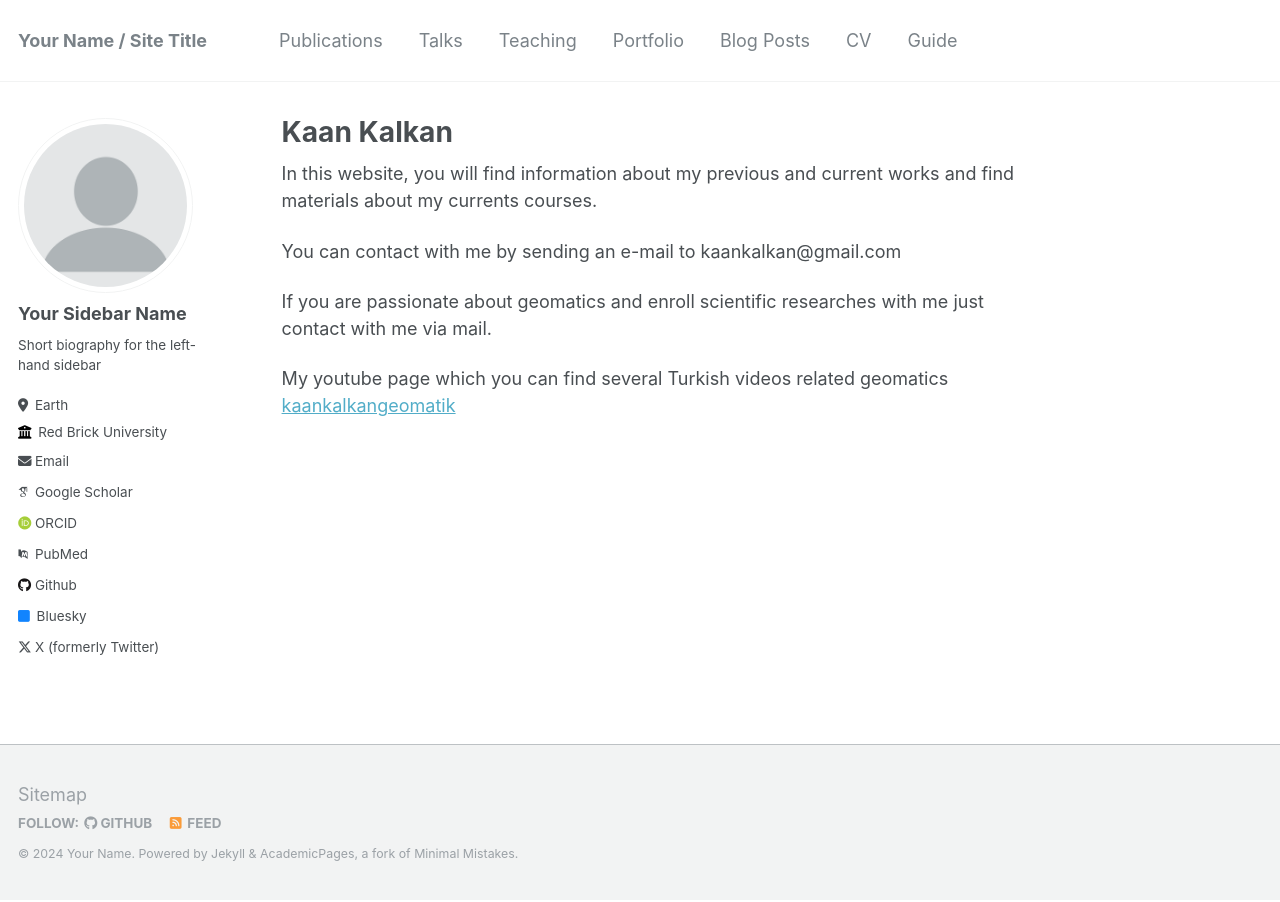
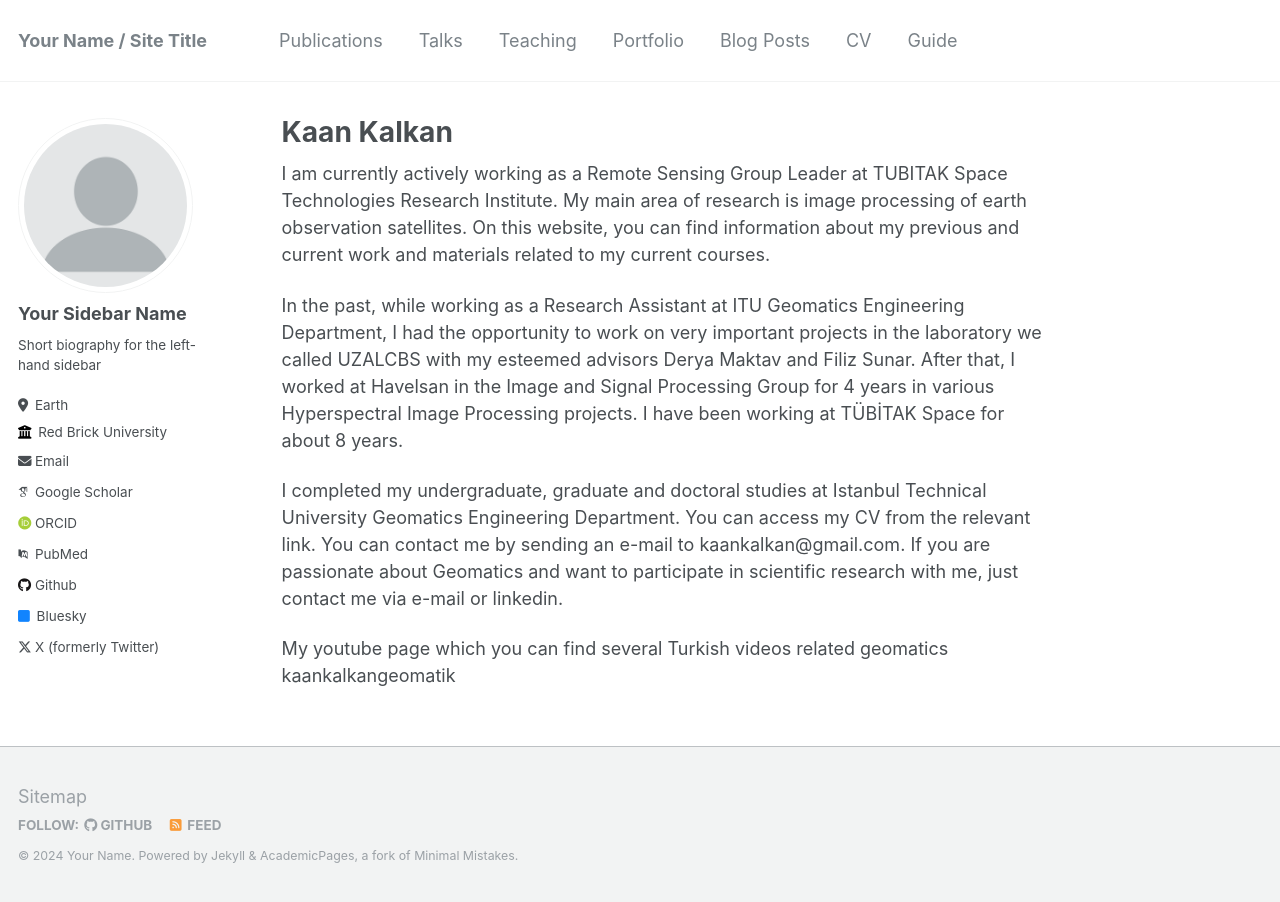
Before and after one commit to kalkan/kalkan.github.io, a Jekyll site: the page built from _pages/about.md, in a window 1280 px wide. Built offline with Jekyll 4.4.1, drawn with Linux system fonts in a browser that asks for light colours; some web fonts are replaced.

Commit message:
Update about.md

```diff
--- a/_pages/about.md
+++ b/_pages/about.md
@@ -8,10 +8,10 @@ redirect_from:
   - /about.html
 ---
 
-In this website, you will find information about my previous and current works and find materials about my currents courses.
+I am currently actively working as a Remote Sensing Group Leader at TUBITAK Space Technologies Research Institute. My main area of research is image processing of earth observation satellites. On this website, you can find information about my previous and current work and materials related to my current courses.
 
-You can contact with me by sending an e-mail to kaankalkan@gmail.com
+In the past, while working as a Research Assistant at ITU Geomatics Engineering Department, I had the opportunity to work on very important projects in the laboratory we called UZALCBS with my esteemed advisors Derya Maktav and Filiz Sunar. After that, I worked at Havelsan in the Image and Signal Processing Group for 4 years in various Hyperspectral Image Processing projects. I have been working at TÜBİTAK Space for about 8 years.
 
-If you are passionate about geomatics and enroll scientific researches with me just contact with me via mail.
+I completed my undergraduate, graduate and doctoral studies at Istanbul Technical University Geomatics Engineering Department. You can access my CV from the relevant link. You can contact me by sending an e-mail to kaankalkan@gmail.com. If you are passionate about Geomatics and want to participate in scientific research with me, just contact me via e-mail or linkedin.
 
-My youtube page which you can find several Turkish videos related geomatics [kaankalkangeomatik](https://www.youtube.com/kaankalkangeomatik)
+My youtube page which you can find several Turkish videos related geomatics kaankalkangeomatik
```
